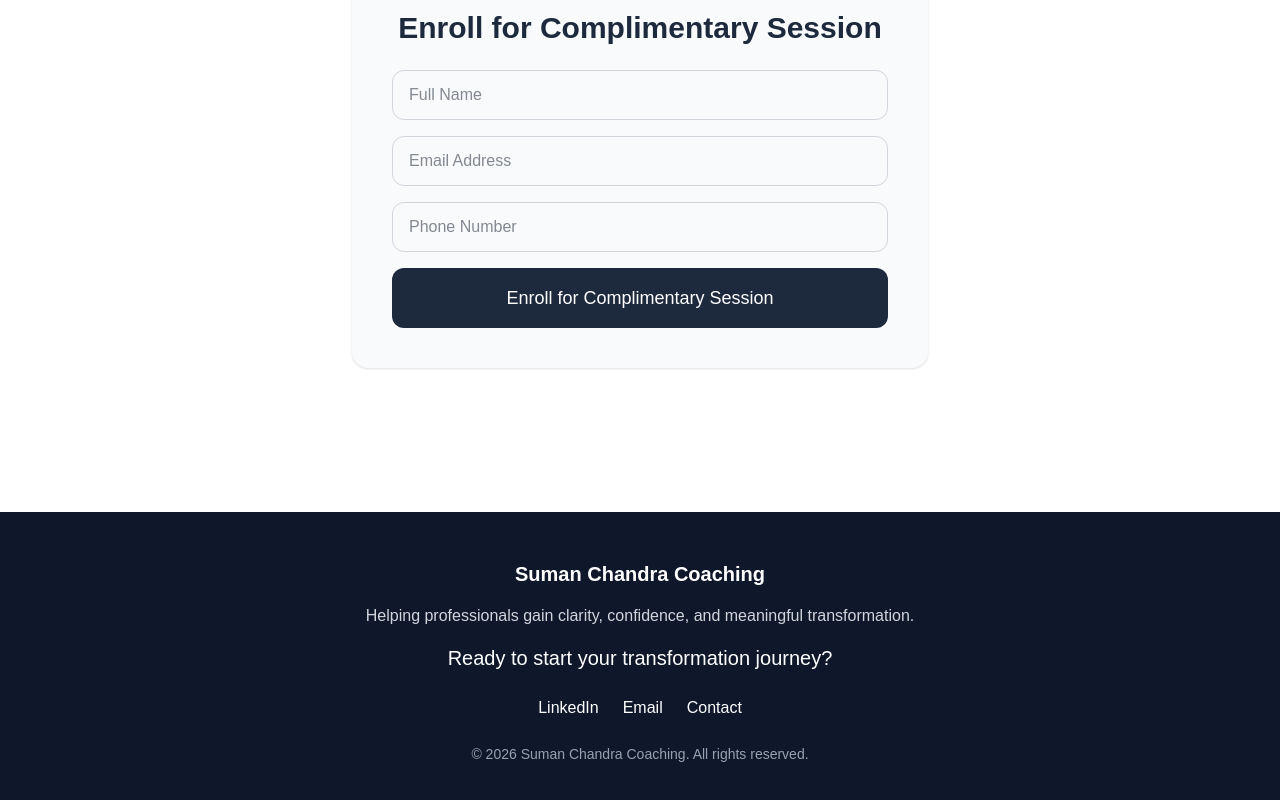
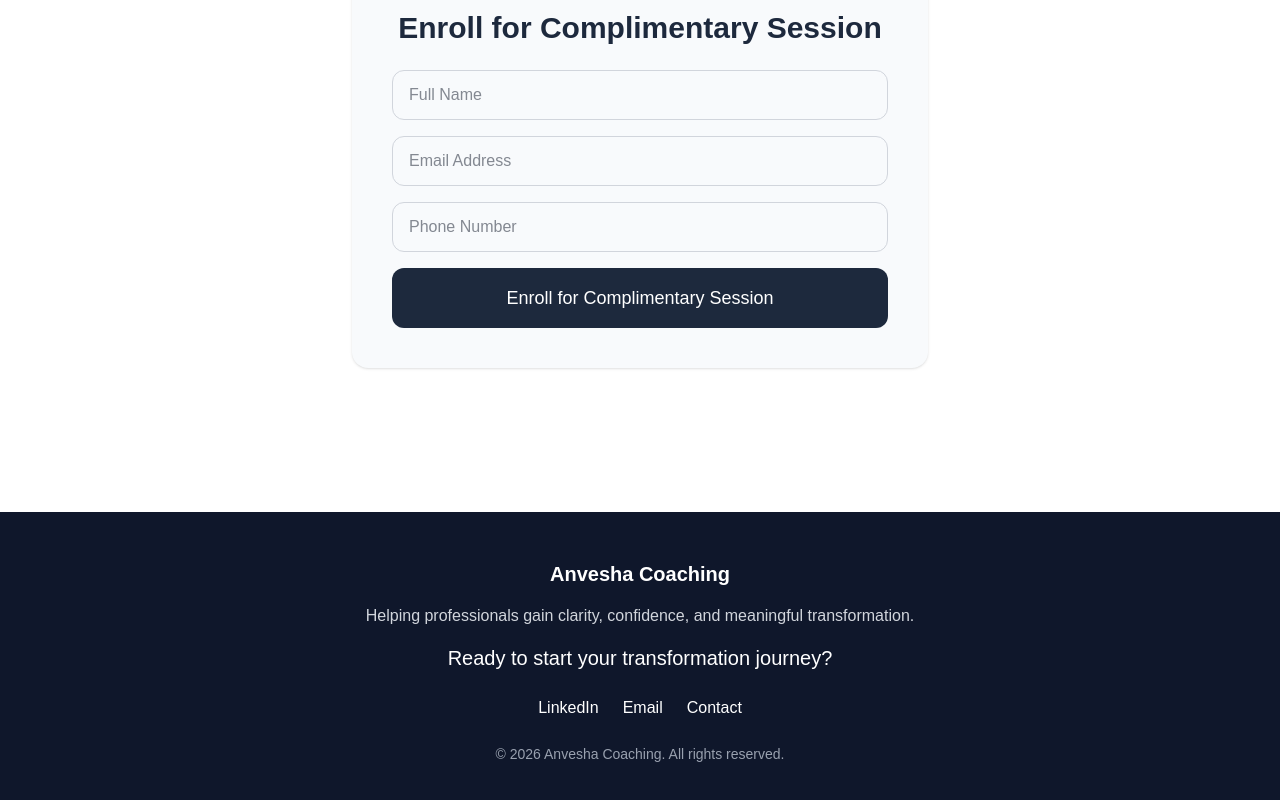
Before and after one commit to sumankchandra/coaching-webapp, a Next.js app: page / in a window 1280 px wide. Shown: the part 3498-4298 px from the top of the page. Built offline with nearby package versions, Linux system fonts and the light colour scheme; no server answers.

Commit message:
Update branding to Anvesha Coaching

```diff
--- a/app/page.tsx
+++ b/app/page.tsx
@@ -500,7 +500,7 @@ chapter filled with clarity, fulfillment, and growth.
   <div className="max-w-6xl mx-auto px-6 text-center">
 
     <h3 className="text-xl font-semibold mb-4">
-      Suman Chandra Coaching
+      Anvesha Coaching
     </h3>
 
     <p className="text-gray-300 mb-4">
@@ -538,7 +538,7 @@ chapter filled with clarity, fulfillment, and growth.
     </div>
 
     <p className="text-sm text-gray-400">
-      © {new Date().getFullYear()} Suman Chandra Coaching. All rights reserved.
+      © {new Date().getFullYear()} Anvesha Coaching. All rights reserved.
     </p>
 
   </div>
```
